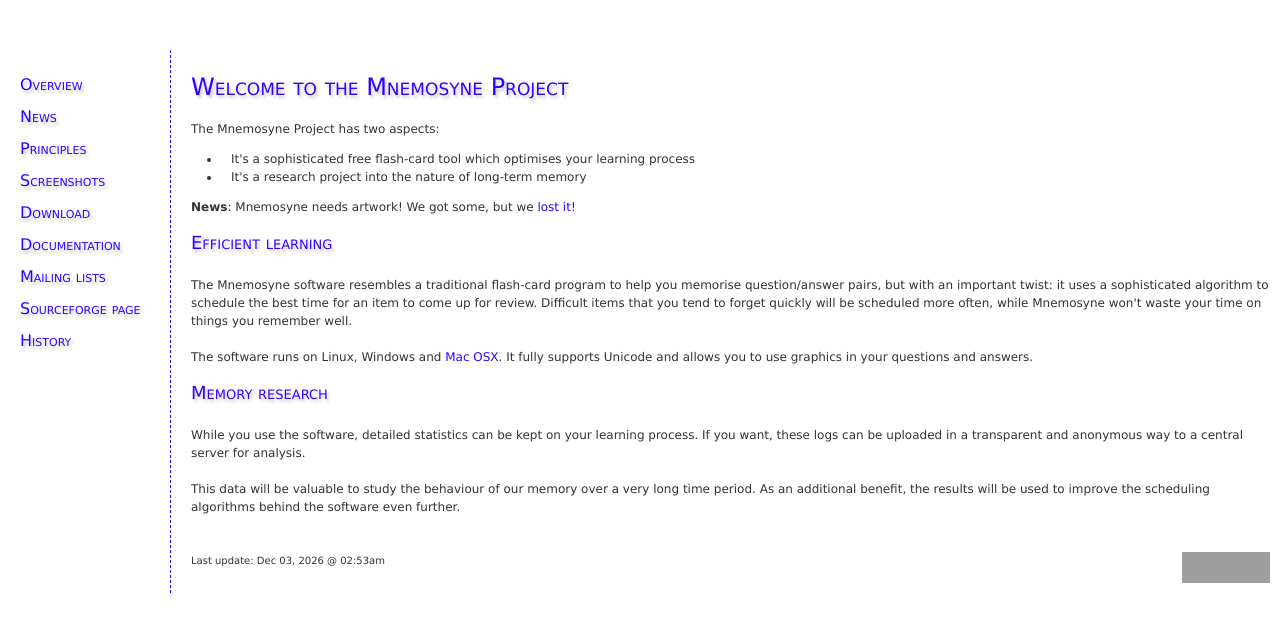
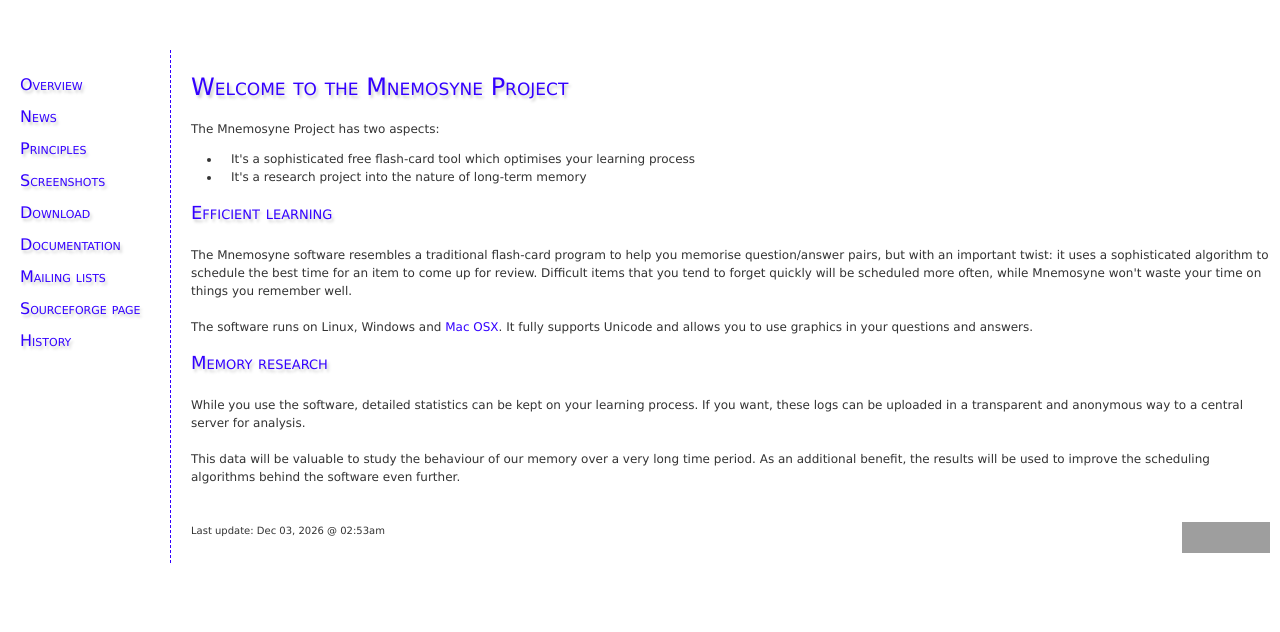
Before and after one commit to tbabej/mnemosyne-old, a PHP site: page / in a window 1280 px wide. Shown: the top 632 px of the page. Run offline with PHP 8.4, Linux system fonts and the light colour scheme; grey boxes are pictures that could not be loaded.

Commit message:
We found our artwork.

```diff
--- a/mnemosyne-web/index.php
+++ b/mnemosyne-web/index.php
@@ -11,7 +11,6 @@
 <li>It's a sophisticated free flash-card tool which optimises your learning process</li>
 <li>It's a research project into the nature of long-term memory</li>
 </ul>
-<b>News</b>: Mnemosyne needs artwork! We got some, but we <a href="http://kde-artists.org/node/408">lost it</a>!
 <h2>Efficient learning</h2>
 <br>
 The Mnemosyne software resembles a traditional flash-card program to help you memorise question/answer pairs, but with an important twist: it uses a sophisticated algorithm to schedule the best time for an item to come up for review.
```
